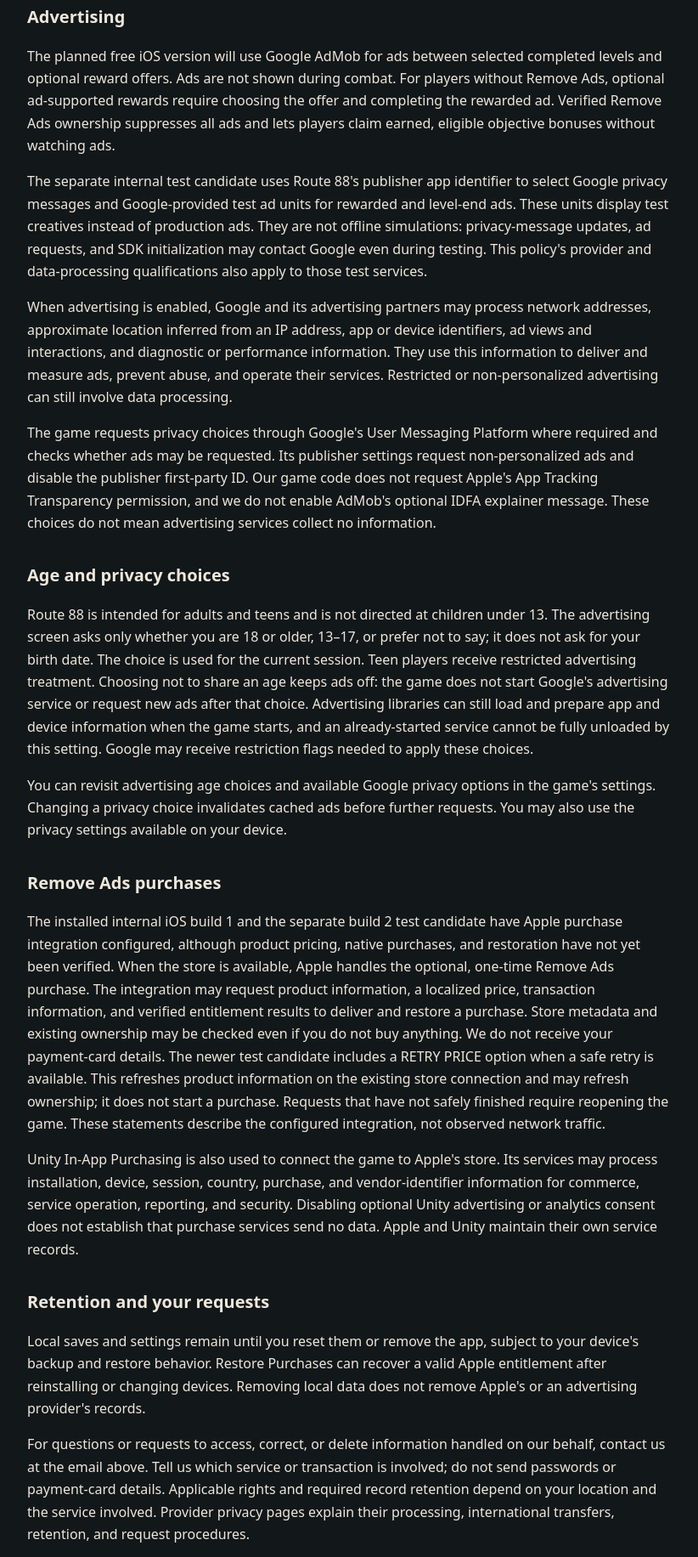
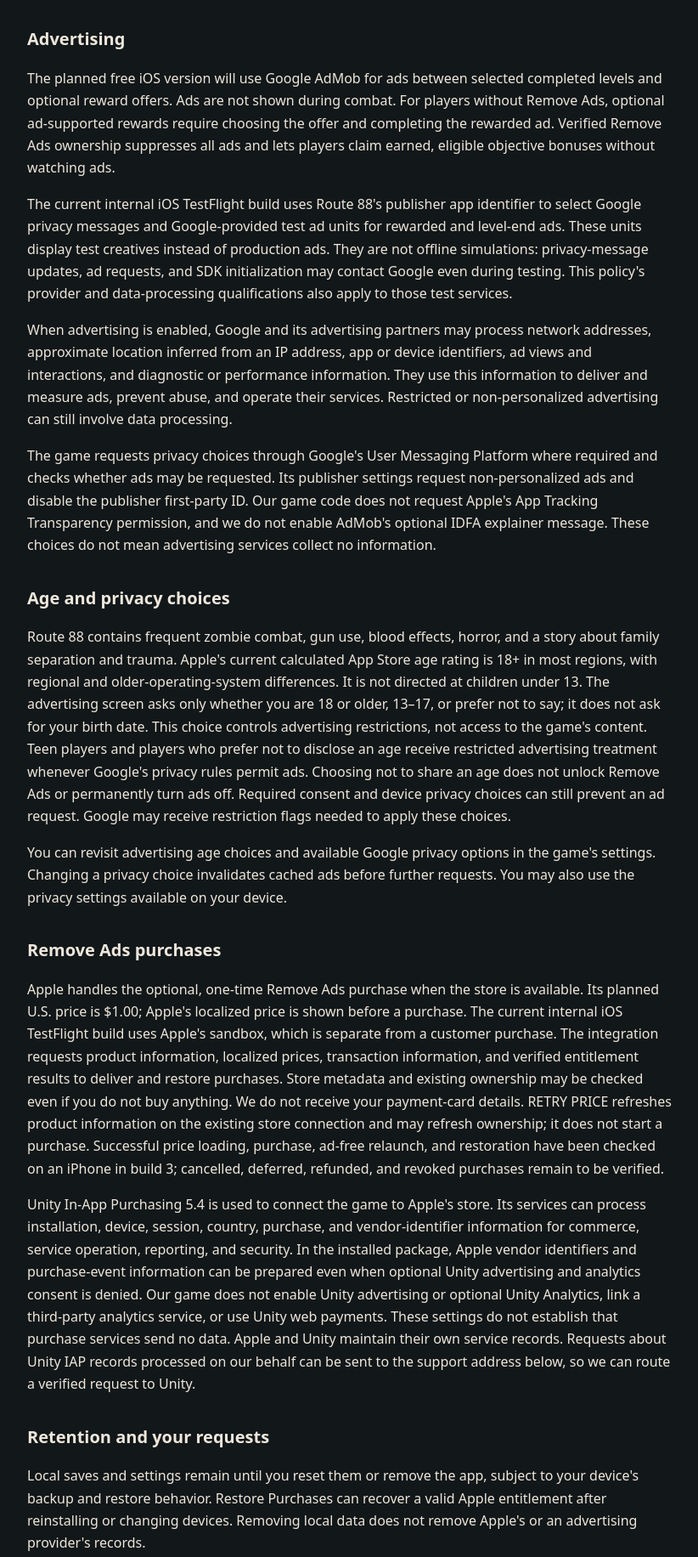
Before and after one commit to ScottN56/Route88-Playtest, a plain HTML site: page privacy-policy.html in a window 1280 px wide. Shown: the part 907-2739 px from the top of the page at 85% size, without its empty margins (228-1050 px from the left). Drawn offline with Linux system fonts and the light colour scheme.

Commit message:
Update privacy policy for verified Build 3 and restricted ads

```diff
--- a/privacy-policy.html
+++ b/privacy-policy.html
@@ -12,22 +12,22 @@
 <body><main>
 <p class="brand">ROUTE 88: ZOMBIE OUTBREAK</p>
 <h1>Privacy Policy</h1>
-<p class="date">Effective October 8, 2026.</p>
-<div class="draft"><p><strong>Available playtests:</strong> The public browser playtest has no AdMob ads or Apple purchases. The currently installed private iOS TestFlight version 1.0.0, build 1 has ads disabled and Apple purchase integration enabled; product pricing, purchases, and restoration have not yet been verified.</p><p><strong>Separate test candidate:</strong> A new internal iOS candidate, version 1.0.0, build 2, is being prepared to test Google privacy messages and Google test ads, with a price-retry option. It is not the installed build 1 or a production release. Test services can still communicate with Google, Apple, and Unity. Native ad playback, consent behavior, and purchases require device verification.</p></div>
+<p class="date">Effective October 9, 2026.</p>
+<div class="draft"><p><strong>Available playtests:</strong> The public browser playtest has no AdMob ads or Apple purchases. The current private iOS TestFlight version is 1.0.0, build 3. It uses Google-provided test ads and Apple sandbox purchases. The developer has verified test-ad playback, price availability, Remove Ads purchase, ad-free relaunch, and purchase restoration on an iPhone. Regional consent and other purchase outcomes remain under review.</p><p><strong>Planned App Store release:</strong> Production advertising is not yet enabled, and the customer release has not been submitted. Test services can still communicate with Google, Apple, and Unity. This policy describes configured services and their disclosed data handling; it is not a report of captured network traffic.</p></div>
 <p>Scott Natoli develops Route 88: Zombie Outbreak. This policy explains information handled by the public browser playtest, private internal iOS TestFlight build, and planned iOS game. Advertising and age-choice features described below apply to the native iOS game when enabled. The private TestFlight build is configured to use Apple purchase services, subject to store availability. For support or a privacy request, email <a href="mailto:chaos13.sn@gmail.com">chaos13.sn@gmail.com</a>.</p>
 <h2>Game progress and settings</h2>
 <p>The browser playtest and private internal iOS TestFlight build keep campaign progress, currency, upgrades, and settings on your device. The iOS purchase integration can also keep an offline Remove Ads access cache after verified Apple ownership. It does not require a separate game account or provide a developer-operated cloud-save service. Our game code does not request your contacts, microphone, camera, or precise device location.</p>
 <h2>Advertising</h2>
 <p>The planned free iOS version will use Google AdMob for ads between selected completed levels and optional reward offers. Ads are not shown during combat. For players without Remove Ads, optional ad-supported rewards require choosing the offer and completing the rewarded ad. Verified Remove Ads ownership suppresses all ads and lets players claim earned, eligible objective bonuses without watching ads.</p>
-<p>The separate internal test candidate uses Route 88's publisher app identifier to select Google privacy messages and Google-provided test ad units for rewarded and level-end ads. These units display test creatives instead of production ads. They are not offline simulations: privacy-message updates, ad requests, and SDK initialization may contact Google even during testing. This policy's provider and data-processing qualifications also apply to those test services.</p>
+<p>The current internal iOS TestFlight build uses Route 88's publisher app identifier to select Google privacy messages and Google-provided test ad units for rewarded and level-end ads. These units display test creatives instead of production ads. They are not offline simulations: privacy-message updates, ad requests, and SDK initialization may contact Google even during testing. This policy's provider and data-processing qualifications also apply to those test services.</p>
 <p>When advertising is enabled, Google and its advertising partners may process network addresses, approximate location inferred from an IP address, app or device identifiers, ad views and interactions, and diagnostic or performance information. They use this information to deliver and measure ads, prevent abuse, and operate their services. Restricted or non-personalized advertising can still involve data processing.</p>
 <p>The game requests privacy choices through Google's User Messaging Platform where required and checks whether ads may be requested. Its publisher settings request non-personalized ads and disable the publisher first-party ID. Our game code does not request Apple's App Tracking Transparency permission, and we do not enable AdMob's optional IDFA explainer message. These choices do not mean advertising services collect no information.</p>
 <h2>Age and privacy choices</h2>
-<p>Route 88 is intended for adults and teens and is not directed at children under 13. The advertising screen asks only whether you are 18 or older, 13–17, or prefer not to say; it does not ask for your birth date. The choice is used for the current session. Teen players receive restricted advertising treatment. Choosing not to share an age keeps ads off: the game does not start Google's advertising service or request new ads after that choice. Advertising libraries can still load and prepare app and device information when the game starts, and an already-started service cannot be fully unloaded by this setting. Google may receive restriction flags needed to apply these choices.</p>
+<p>Route 88 contains frequent zombie combat, gun use, blood effects, horror, and a story about family separation and trauma. Apple's current calculated App Store age rating is 18+ in most regions, with regional and older-operating-system differences. It is not directed at children under 13. The advertising screen asks only whether you are 18 or older, 13–17, or prefer not to say; it does not ask for your birth date. This choice controls advertising restrictions, not access to the game's content. Teen players and players who prefer not to disclose an age receive restricted advertising treatment whenever Google's privacy rules permit ads. Choosing not to share an age does not unlock Remove Ads or permanently turn ads off. Required consent and device privacy choices can still prevent an ad request. Google may receive restriction flags needed to apply these choices.</p>
 <p>You can revisit advertising age choices and available Google privacy options in the game's settings. Changing a privacy choice invalidates cached ads before further requests. You may also use the privacy settings available on your device.</p>
 <h2>Remove Ads purchases</h2>
-<p>The installed internal iOS build 1 and the separate build 2 test candidate have Apple purchase integration configured, although product pricing, native purchases, and restoration have not yet been verified. When the store is available, Apple handles the optional, one-time Remove Ads purchase. The integration may request product information, a localized price, transaction information, and verified entitlement results to deliver and restore a purchase. Store metadata and existing ownership may be checked even if you do not buy anything. We do not receive your payment-card details. The newer test candidate includes a RETRY PRICE option when a safe retry is available. This refreshes product information on the existing store connection and may refresh ownership; it does not start a purchase. Requests that have not safely finished require reopening the game. These statements describe the configured integration, not observed network traffic.</p>
-<p>Unity In-App Purchasing is also used to connect the game to Apple's store. Its services may process installation, device, session, country, purchase, and vendor-identifier information for commerce, service operation, reporting, and security. Disabling optional Unity advertising or analytics consent does not establish that purchase services send no data. Apple and Unity maintain their own service records.</p>
+<p>Apple handles the optional, one-time Remove Ads purchase when the store is available. Its planned U.S. price is $1.00; Apple's localized price is shown before a purchase. The current internal iOS TestFlight build uses Apple's sandbox, which is separate from a customer purchase. The integration requests product information, localized prices, transaction information, and verified entitlement results to deliver and restore purchases. Store metadata and existing ownership may be checked even if you do not buy anything. We do not receive your payment-card details. RETRY PRICE refreshes product information on the existing store connection and may refresh ownership; it does not start a purchase. Successful price loading, purchase, ad-free relaunch, and restoration have been checked on an iPhone in build 3; cancelled, deferred, refunded, and revoked purchases remain to be verified.</p>
+<p>Unity In-App Purchasing 5.4 is used to connect the game to Apple's store. Its services can process installation, device, session, country, purchase, and vendor-identifier information for commerce, service operation, reporting, and security. In the installed package, Apple vendor identifiers and purchase-event information can be prepared even when optional Unity advertising and analytics consent is denied. Our game does not enable Unity advertising or optional Unity Analytics, link a third-party analytics service, or use Unity web payments. These settings do not establish that purchase services send no data. Apple and Unity maintain their own service records. Requests about Unity IAP records processed on our behalf can be sent to the support address below, so we can route a verified request to Unity.</p>
 <h2>Retention and your requests</h2>
 <p>Local saves and settings remain until you reset them or remove the app, subject to your device's backup and restore behavior. Restore Purchases can recover a valid Apple entitlement after reinstalling or changing devices. Removing local data does not remove Apple's or an advertising provider's records.</p>
 <p>For questions or requests to access, correct, or delete information handled on our behalf, contact us at the email above. Tell us which service or transaction is involved; do not send passwords or payment-card details. Applicable rights and required record retention depend on your location and the service involved. Provider privacy pages explain their processing, international transfers, retention, and request procedures.</p>
```
